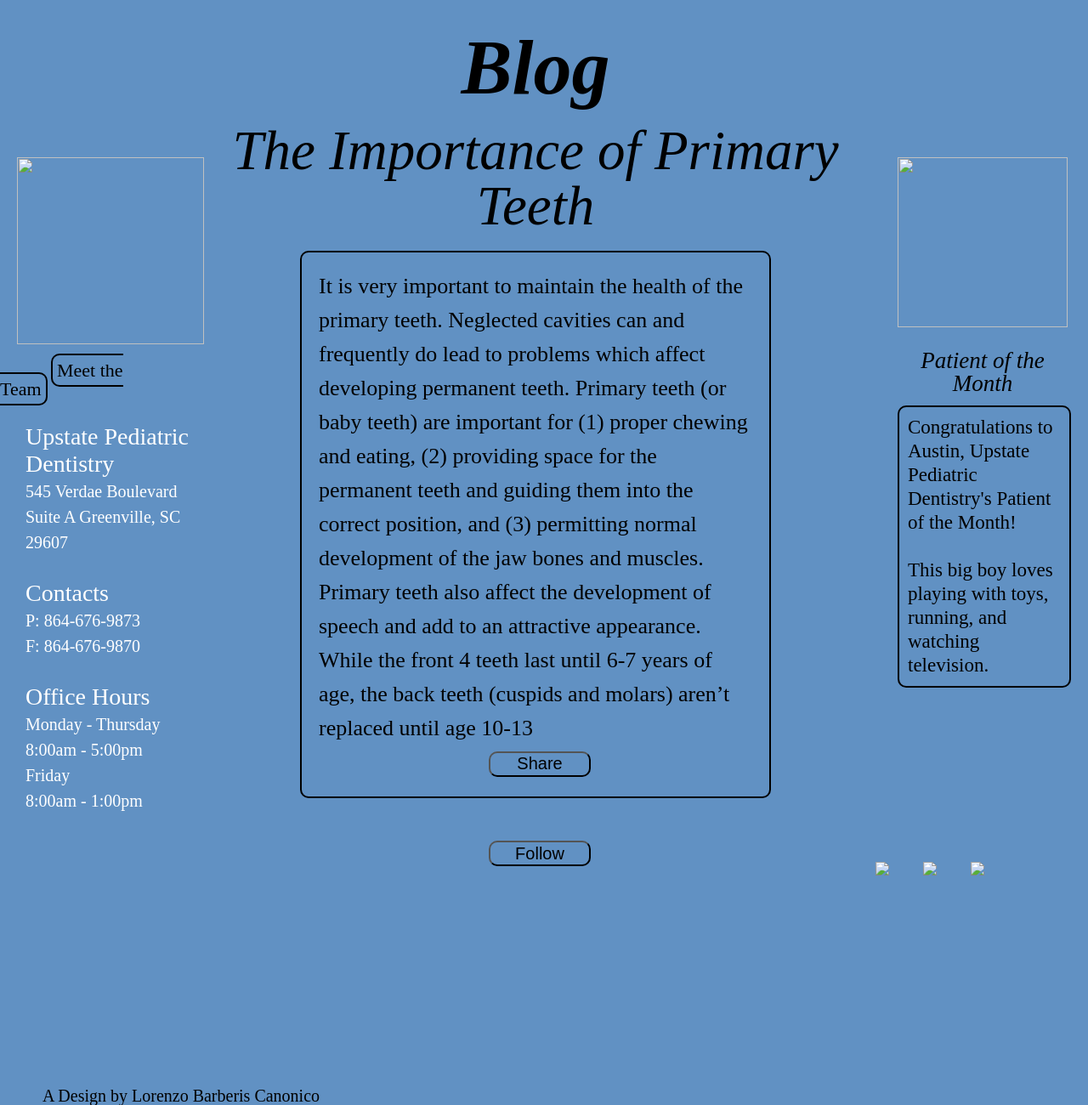
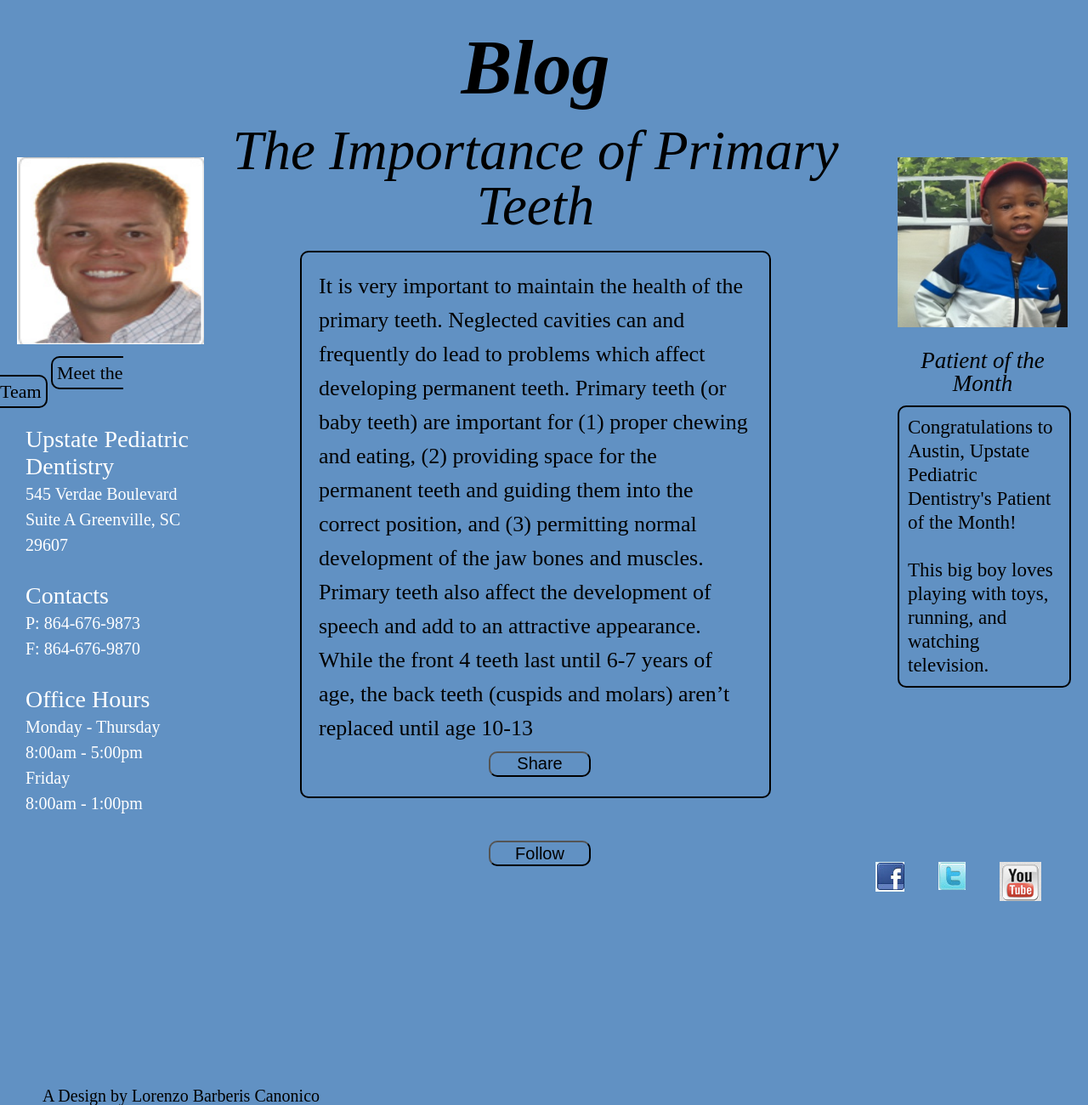
Before and after one commit to lbarberiscanoni/dentist_office_website, a plain HTML site: page blog.html in a window 1280 px wide. Shown: the part 427-1727 px from the top of the page at 85% size. Drawn offline with Linux system fonts and the light colour scheme.

Commit message:
fixed the lack of images by referencing the images folder

```diff
--- a/blog.html
+++ b/blog.html
@@ -33,11 +33,11 @@
 		<br>
 		<br>
 		<div class="top_pics">
-			<img src="logo.png" class="logo">
-			<img src="baby_pic.png" class="baby">
+			<img src="images/logo.png" class="logo">
+			<img src="images/baby_pic.png" class="baby">
 		</div>
 		<div class="team">
-			<img src="pic.png" class="side_pic">
+			<img src="images/pic.png" class="side_pic">
 			<a href="meet_team.html" class="meet">Meet the Team</a>
 			<div class="text">
 				<p>
@@ -76,13 +76,13 @@
 						</a>
 						<div id="light" class="icons">
 							<a href="https://www.facebook.com/login" target="_blank" class="icon">
-								<img src="facebook.png">
+								<img src="images/facebook.png">
 							</a>
 							<a href="https://twitter.com/login" target="_blank" class="icon">
-								<img src="twitter.png">
+								<img src="images/twitter.png">
 							</a>
 							<a href="https://accounts.google.com/ServiceLogin?passive=true&hl=en&continue=https%3A%2F%2Fwww.youtube.com%2Fsignin%3Ffeature%3Dsign_in_button%26hl%3Den%26next%3D%252Fplaylist%253Flist%253DPLE134D877783367C7%26action_handle_signin%3Dtrue%26app%3Ddesktop&uilel=3&service=youtube" target="_blank" class="icon">
-								<img src="youtube.png">
+								<img src="images/youtube.png">
 							</a>
 							<a href = "javascript:void(0)" onclick = "document.getElementById('light').style.display='none';document.getElementById('fade').style.display='none'">
 								Close
@@ -97,13 +97,13 @@
 				</a>
 				<div id="sharing">
 					<a href="http://www.facebook.com/greenville.dentist" target="_blank" class="icon">
-						<img src="facebook.png">
+						<img src="images/facebook.png">
 					</a>
 					<a href="http://twitter.com/updkids" target="_blank" class="icon">
-						<img src="twitter.png">
+						<img src="images/twitter.png">
 					</a>
 					<a href="http://www.youtube.com/user/UpstatePediatric" target="_blank" class="icon">
-						<img src="youtube.png">
+						<img src="images/youtube.png">
 					</a>
 					<a href = "javascript:void(0)" onclick = "document.getElementById('sharing').style.display='none';document.getElementById('fade').style.display='none'">
 						Close
@@ -112,7 +112,7 @@
 			</div>
 		</div>
 		<div class="patient_month">
-			<img src="patient_pic.png" class="patient_pic">
+			<img src="images/patient_pic.png" class="patient_pic">
 			<div class="patient_name">Patient of the Month</div>
 			<div class="patient_text">
 				<p>Congratulations to Austin, Upstate Pediatric Dentistry's Patient of the Month!</p>
@@ -121,9 +121,10 @@
 			</div>
 		</div>
 	<footer>
-		<a href="http://www.facebook.com/greenville.dentist" target="_blank" class="icon"><img src="facebook.png"></a>
-		<a href="http://twitter.com/updkids" target="_blank" class="icon"><img src="twitter.png"></a>
-		<a href="http://www.youtube.com/user/UpstatePediatric" target="_blank" class="icon"><img src="youtube.png"></a>
+		<a href="http://www.facebook.com/greenville.dentist" target="_blank" class="icon"><img src="images/facebook.png"></a>
+		<a href="http://twitter.com/updkids" target="_blank" class="icon"><img src="images/twitter.png"></a>
+		</div>
+		<a href="http://www.youtube.com/user/UpstatePediatric" target="_blank" class="icon"><img src="images/youtube.png"></a>
 		<p class="signature">A Design by Lorenzo Barberis Canonico</p>
 	</footer>
 </body>
```
Also changed, not shown: contact_us.html (+7 -12 lines), faq.html (+7 -6 lines), index.html (+6 -6 lines), meet_team.html (+11 -10 lines), office_tour.html (+8 -7 lines).
